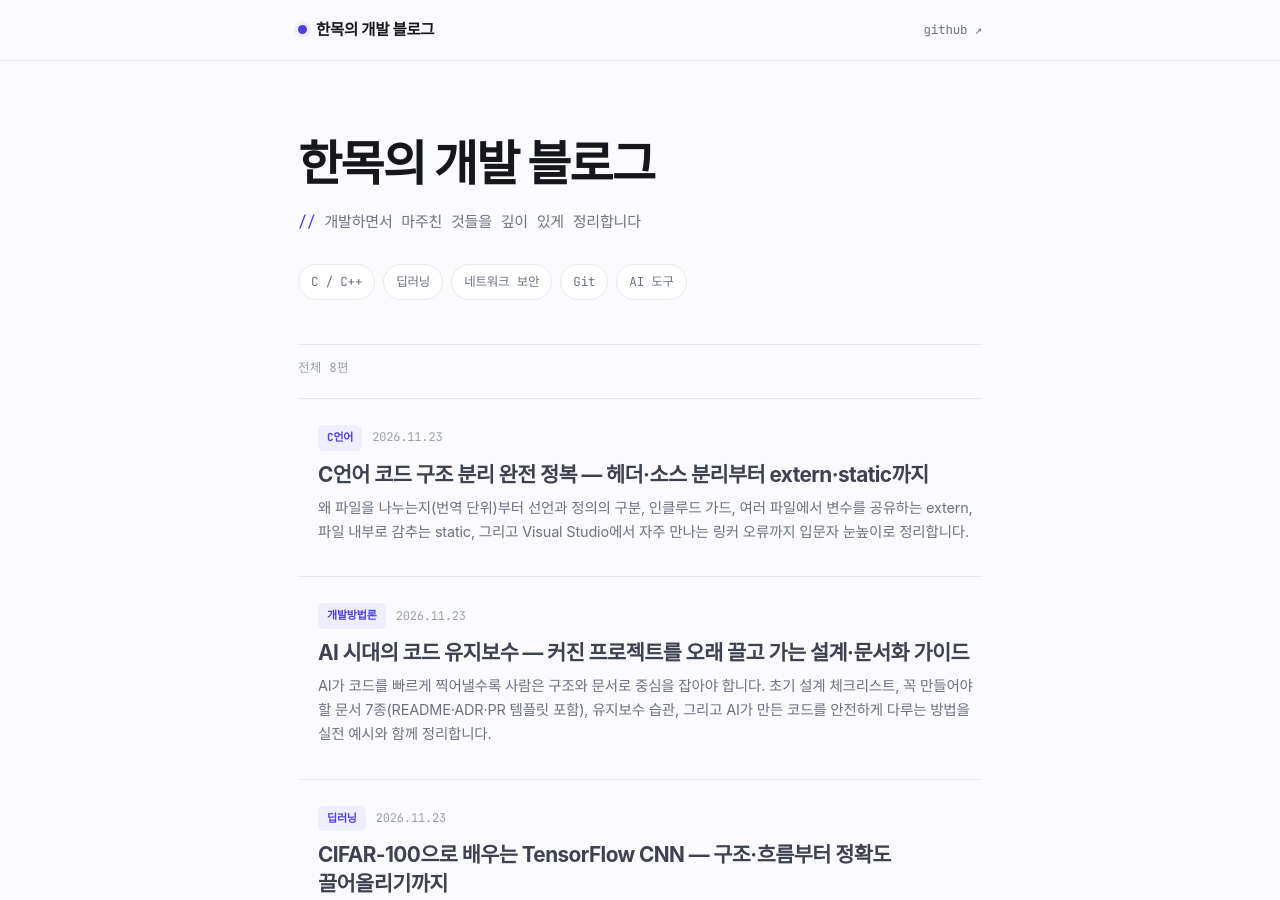
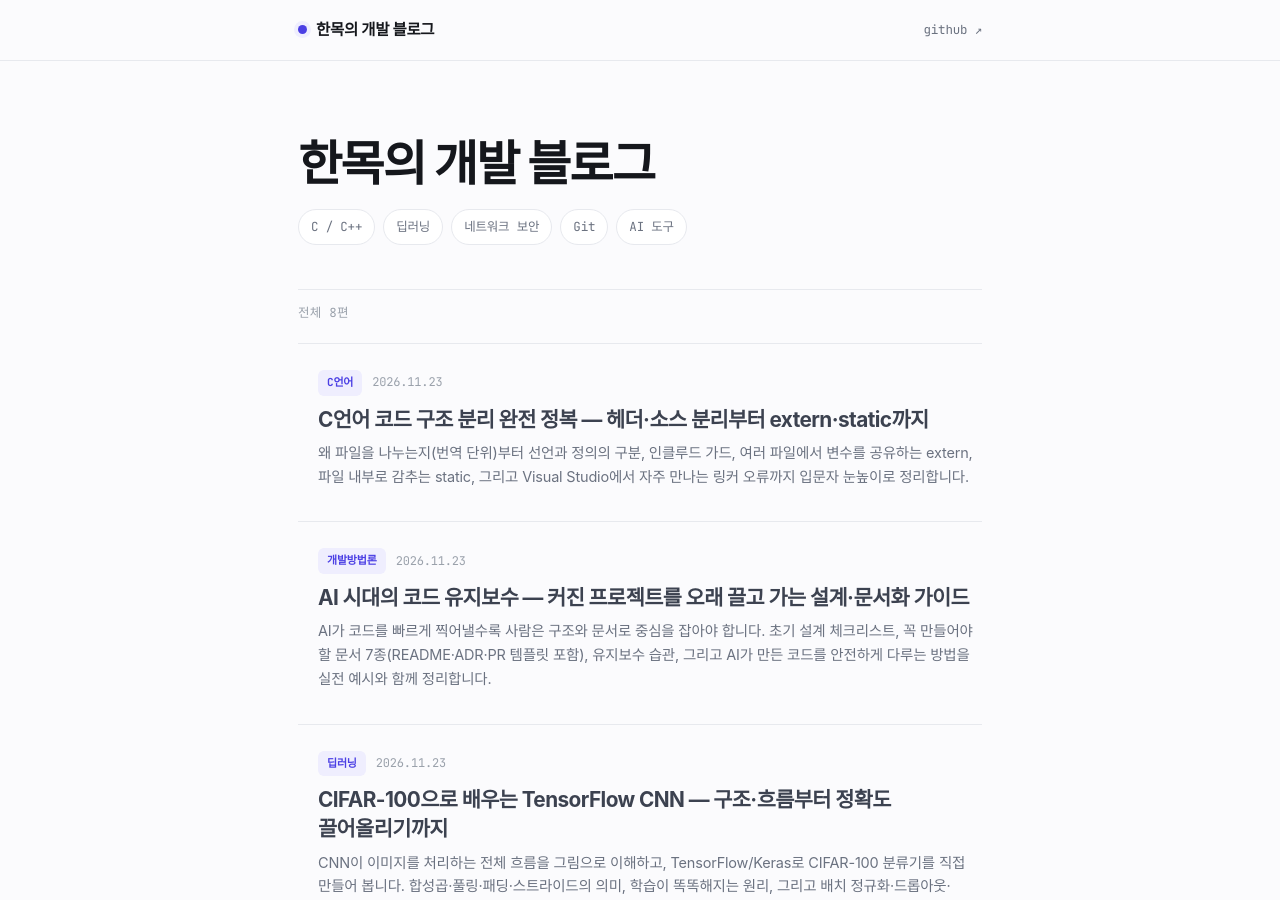
Before and after one commit to shm3041/shm3041.github.io, a Jekyll site: the page built from index.html, in a window 1280 px wide and 900 px high. Built offline with Jekyll 4.4.1, drawn with Linux system fonts in a browser that asks for light colours; some web fonts are replaced.

Commit message:
docs: 홈 히어로 소개 문구 제거

```diff
--- a/index.html
+++ b/index.html
@@ -37,7 +37,6 @@ layout: default
 <section class="hero">
   <div class="wrap">
     <h1>한목의 개발 블로그</h1>
-    <p class="tagline">개발하면서 마주친 것들을 깊이 있게 정리합니다</p>
     <div class="topics">
       <span>C / C++</span><span>딥러닝</span><span>네트워크 보안</span><span>Git</span><span>AI 도구</span>
     </div>
```
